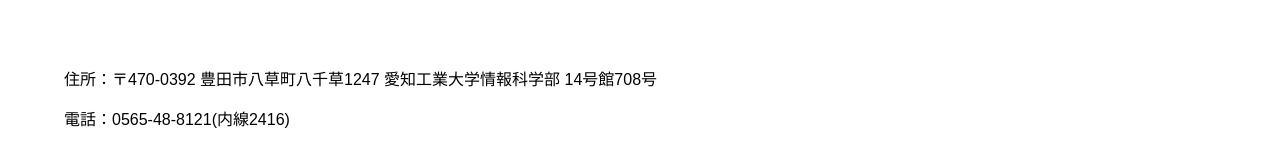
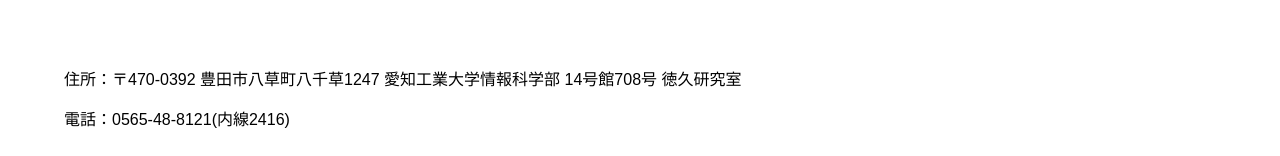
Before and after one commit to Kipeo22/AIT-NLPLab, a Next.js app: page / in a window 1280 px wide. Shown: the part 4796-4952 px from the top of the page. Built offline with nearby package versions, Linux system fonts and the light colour scheme.

Commit message:
住所修正

```diff
--- a/src/component/contact/Contact.jsx
+++ b/src/component/contact/Contact.jsx
@@ -5,7 +5,7 @@
     <section id='contact' className={styles.section}>
       <div className={styles.contact}>
         <h2>Contact</h2>
-        <p>住所：〒470-0392 豊田市八草町八千草1247 愛知工業大学情報科学部 14号館708号</p>
+        <p>住所：〒470-0392 豊田市八草町八千草1247 愛知工業大学情報科学部 14号館708号 徳久研究室</p>
         <p>電話：0565-48-8121(内線2416)</p>
       </div>
     </section>
```
